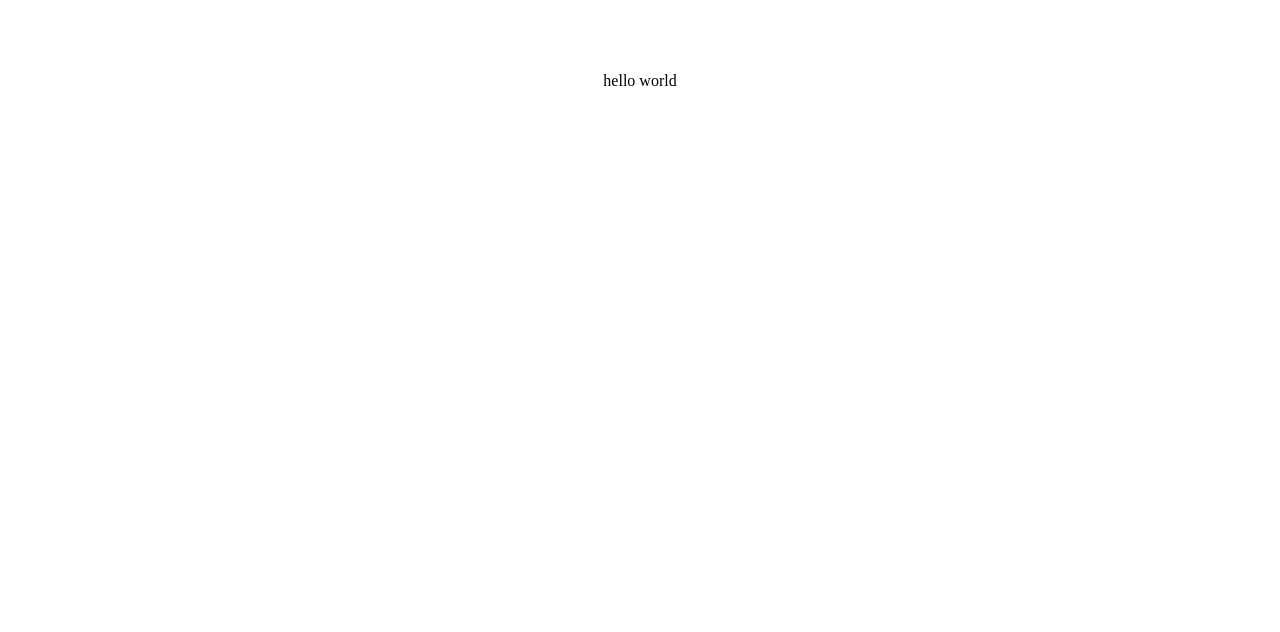
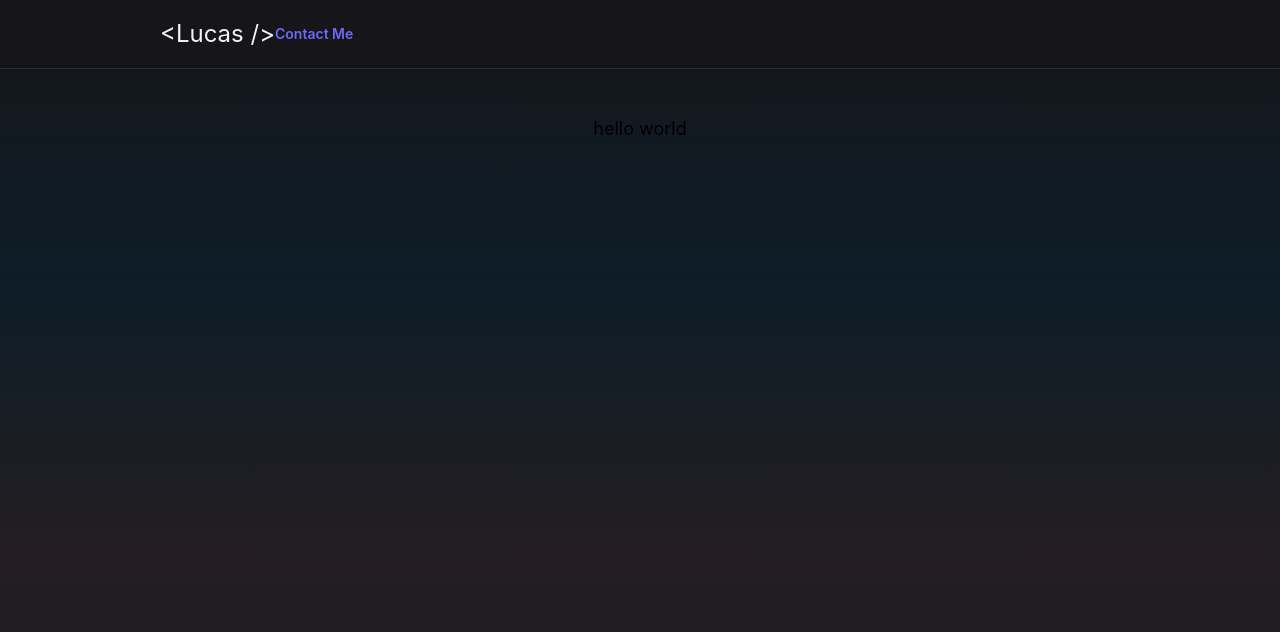
Before and after one commit to lucas8/lucasstettner.com, a Gatsby site: page / in a window 1280 px wide. Built offline with nearby package versions, Linux system fonts and the light colour scheme; Gatsby itself is replaced by a stand-in of ours.

Commit message:
add header

```diff
--- a/gatsby-config.js
+++ b/gatsby-config.js
@@ -2,13 +2,5 @@ module.exports = {
   siteMetadata: {
     siteName: `Lucas Stettner Personal Site`,
   },
-  plugins: [
-    `gatsby-plugin-typescript`,
-    {
-      resolve: `gatsby-plugin-typography`,
-      options: {
-        omitGoogleFont: true,
-      },
-    },
-  ],
+  plugins: [`gatsby-plugin-typescript`],
 }
--- /dev/null
+++ b/src/components/GlobalStyles/index.ts
@@ -0,0 +1,51 @@
+import { createGlobalStyle } from "styled-components"
+
+export const GlobalStyles = createGlobalStyle`
+  @import url('https://rsms.me/inter/inter.css');
+
+  @supports (font-variation-settings: normal) {
+    html { font-family: 'Inter var', sans-serif; }
+  }
+
+  * {
+    border: 0;
+    box-sizing: inherit;
+    -webkit-font-smoothing: antialiased;
+    font-weight: inherit;
+    margin: 0;
+    padding: 0;
+    text-decoration: none;
+    text-rendering: optimizeLegibility;
+    -webkit-appearance: none;
+    -moz-appearance: none;
+  }
+  html {
+    display: flex;
+    height: 100%;
+    width: 100%;
+    max-height: 100%;
+    max-width: 100%;
+    box-sizing: border-box;
+    font-size: 18px;
+    line-height: 1;
+    background: linear-gradient(180deg, #16161A 0%, #0D1D27 35%, #241E22 70%, #16161A 100%);
+    background-color: #16161A;
+    padding: 0;
+    margin: 0;
+    -webkit-font-smoothing: antialiased;
+    font-family: 'Inter', sans-serif;
+    -webkit-text-size-adjust: none;
+
+    @media (max-width: 968px) {
+      font-size: 16px;
+    }
+  }
+  body {
+    margin: 0;
+    width: 100%;
+    height: 100%;
+  }
+  #___gatsby {
+      height: 100%;
+  }
+`
--- /dev/null
+++ b/src/components/Header/index.tsx
@@ -0,0 +1,16 @@
+import React from "react"
+import { HeaderContainer, HeaderContent, NavigationContent } from "./style"
+import { H1, A } from "../Typography"
+
+export default () => {
+  return (
+    <HeaderContainer>
+      <HeaderContent>
+        <H1>{`<Lucas />`}</H1>
+        <NavigationContent>
+          <A>Contact Me</A>
+        </NavigationContent>
+      </HeaderContent>
+    </HeaderContainer>
+  )
+}
--- /dev/null
+++ b/src/components/Header/style.ts
@@ -0,0 +1,34 @@
+import styled from "styled-components"
+
+export const HeaderContainer = styled.header`
+  display: flex;
+  flex-direction: column;
+  background-color: rgba(22, 22, 26, 0.7);
+  position: fixed;
+  top: 0px;
+  left: 0px;
+  right: 0px;
+  backdrop-filter: blur(5px);
+  z-index: 2;
+  border-bottom: 1px solid rgba(255, 255, 255, 0.1);
+  transition: border-bottom 150ms ease 0s, top 250ms ease 0s, background-color 300ms ease 0s;
+`
+
+export const HeaderContent = styled.div`
+  flex-grow: 1;
+  display: flex;
+  align-items: center;
+  justify-content: space-between;
+  font-size: 14px;
+  flex-shrink: 0;
+  height: 68px;
+  max-width: 1024px;
+  padding: 0 32px;
+  width: 100%;
+  margin: 0 auto;
+`
+
+export const NavigationContent = styled.div`
+  display: flex;
+  flex-grow: 1;
+`
--- a/src/components/Layout/index.tsx
+++ b/src/components/Layout/index.tsx
@@ -1,6 +1,8 @@
 import React, { ReactNode, Fragment } from "react"
 import { Helmet } from "react-helmet"
 import { PageContainer, InnerPageContainer } from "./style"
+import { GlobalStyles } from "../GlobalStyles"
+import Header from "../Header"
 
 interface LayoutProps {
   children?: ReactNode
@@ -11,8 +13,9 @@ export default ({ children }: LayoutProps) => (
     <Helmet>
       <title>Lucas Stettner</title>
     </Helmet>
+    <GlobalStyles />
     <PageContainer>
-      {/* Header */}
+      <Header />
       <InnerPageContainer>{children}</InnerPageContainer>
     </PageContainer>
   </Fragment>
--- a/src/components/Layout/style.ts
+++ b/src/components/Layout/style.ts
@@ -18,7 +18,7 @@ export const InnerPageContainer = styled.main`
   flex: 1 0 auto;
   width: 100%;
   padding: 0 16px;
-  padding-top: 64px;
+  padding-top: 120px;
   padding-bottom: 128px;
   @media (max-width: 768px) {
     max-width: 100%;
--- /dev/null
+++ b/src/components/Typography/index.ts
@@ -0,0 +1,13 @@
+import styled from "styled-components"
+
+export const H1 = styled.h1`
+  margin: 0;
+  color: #f0f4f8;
+  font-size: 24px;
+`
+
+export const A = styled.a`
+  color: #7069fa;
+  font-weight: 600;
+  /* font-family: "Inter"; */
+`
```
Also changed, not shown: package.json (+1 -7 lines), 1 other file.
